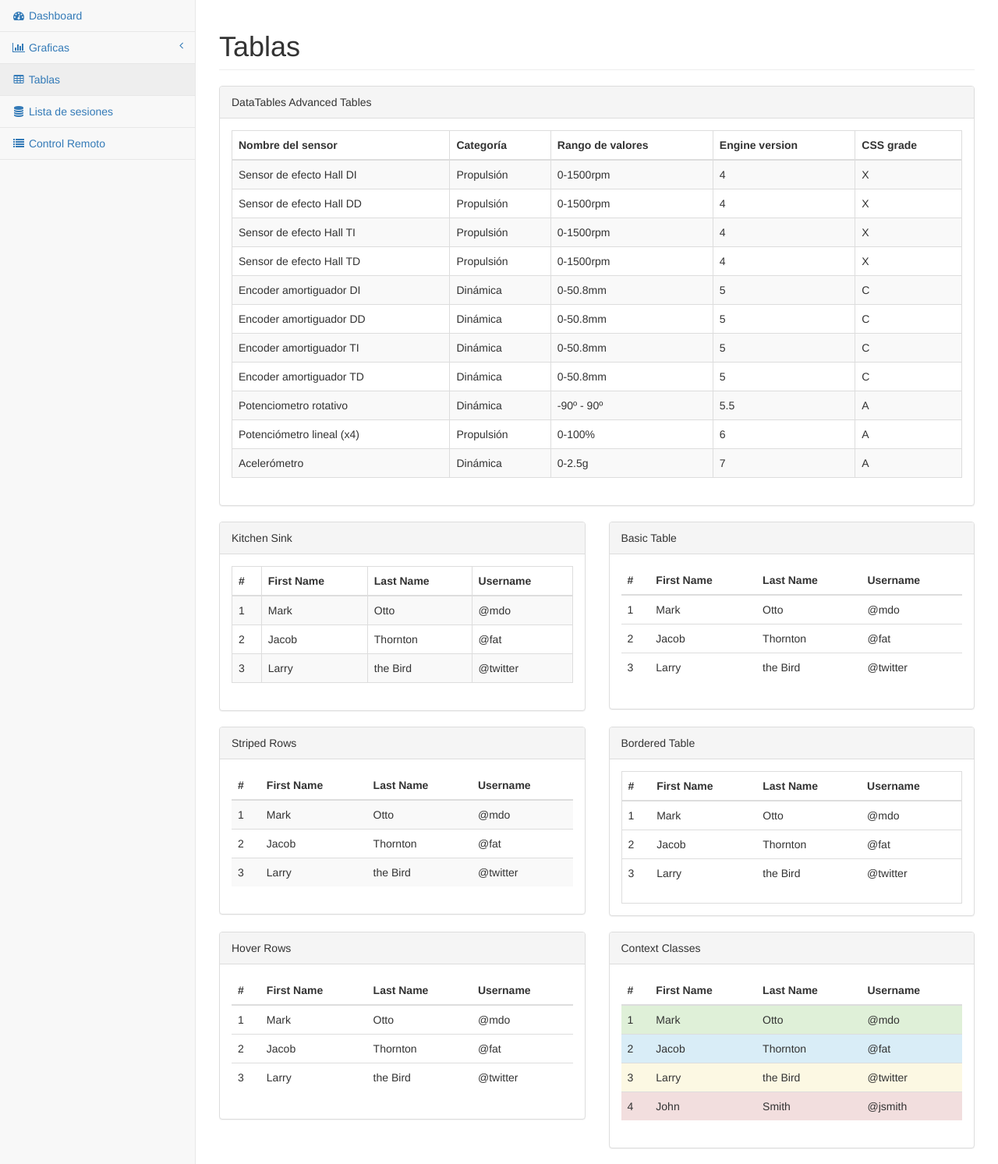
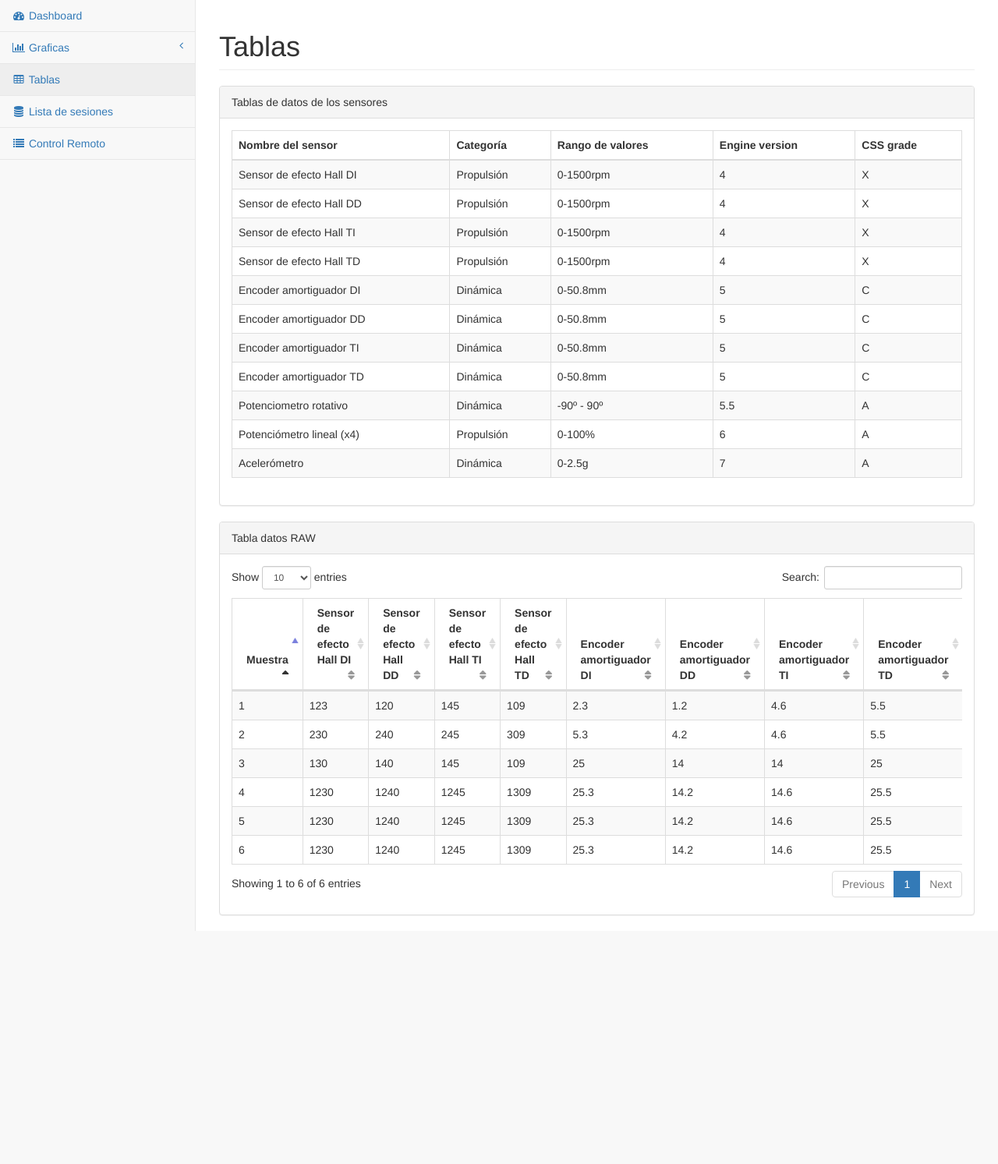
Before and after one commit to dpeite/JustTelemetry, a Flask app: page /tablas.html in a window 1280 px wide. Shown: the part 51-1544 px from the top of the page at 78% size. After the commit the page ends 1245 px from the top, so only its background shows below. Run offline with Flask 2, Linux system fonts and the light colour scheme; some libraries are stand-ins or nearby versions.

Commit message:
Añadidas tablas

```diff
--- a/app/templates/tablas.html
+++ b/app/templates/tablas.html
@@ -19,11 +19,11 @@
         <div class="col-lg-12">
             <div class="panel panel-default">
                 <div class="panel-heading">
-                    DataTables Advanced Tables
+                    Tablas de datos de los sensores
                 </div>
                 <!-- /.panel-heading -->
                 <div class="panel-body">
-                    <table width="100%" class="table table-striped table-bordered table-hover" id="dataTables-example">
+                    <table width="100%" class="table table-striped table-bordered table-hover">
                         <thead>
                             <tr>
                                 <th>Nombre del sensor</th>
@@ -123,286 +123,122 @@
     </div>
     <!-- /.row -->
     <div class="row">
-        <div class="col-lg-6">
+        <div class="col-lg-12">
             <div class="panel panel-default">
                 <div class="panel-heading">
-                    Kitchen Sink
+                    Tabla datos RAW
                 </div>
                 <!-- /.panel-heading -->
                 <div class="panel-body">
                     <div class="table-responsive">
-                        <table class="table table-striped table-bordered table-hover">
+                        <table class="table table-striped table-bordered table-hover" id="dataTables-example">
                             <thead>
-                                <tr>
-                                    <th>#</th>
-                                    <th>First Name</th>
-                                    <th>Last Name</th>
-                                    <th>Username</th>
+                                <tr role="row">
+                                    <th class="sorting-desc" tabindex="0" aria-controls="dataTables-example" rowspan="1" colspan="1" style="width: " aria-label="Número de muestras" aria-sort="descending">Muestra</th>
+                                    <th class="sorting-desc" tabindex="0" aria-controls="dataTables-example" rowspan="1" colspan="1" style="width: " aria-label="Ordenar de mayor a menor" aria-sort="descending">Sensor de efecto Hall DI</th>
+                                    <th class="sorting-desc" tabindex="0" aria-controls="dataTables-example" rowspan="1" colspan="1" style="width: " aria-label="Ordenar de mayor a menor" aria-sort="descending">Sensor de efecto Hall DD</th>
+                                    <th class="sorting-desc" tabindex="0" aria-controls="dataTables-example" rowspan="1" colspan="1" style="width: " aria-label="Ordenar de mayor a menor" aria-sort="descending">Sensor de efecto Hall TI</th>
+                                    <th class="sorting" tabindex="0" aria-controls="dataTables-example" rowspan="1" colspan="1" style="width: " aria-label="Ordenar de mayor a menor" aria-sort="descending">Sensor de efecto Hall TD</th>
+                                    <th class="sorting" tabindex="0" aria-controls="dataTables-example" rowspan="1" colspan="1" style="width: " aria-label="Ordenar de mayor a menor" aria-sort="descending">Encoder amortiguador DI</th>
+                                    <th class="sorting" tabindex="0" aria-controls="dataTables-example" rowspan="1" colspan="1" style="width: " aria-label="Ordenar de mayor a menor" aria-sort="descending">Encoder amortiguador DD</th>
+                                    <th class="sorting" tabindex="0" aria-controls="dataTables-example" rowspan="1" colspan="1" style="width: " aria-label="Ordenar de mayor a menor" aria-sort="descending">Encoder amortiguador TI</th>
+                                    <th class="sorting" tabindex="0" aria-controls="dataTables-example" rowspan="1" colspan="1" style="width: " aria-label="Ordenar de mayor a menor" aria-sort="descending">Encoder amortiguador TD</th>
+                                    <th class="sorting" tabindex="0" aria-controls="dataTables-example" rowspan="1" colspan="1" style="width: " aria-label="Ordenar de mayor a menor" aria-sort="descending">Potenciometro rotativo</th>
+                                    <th class="sorting" tabindex="0" aria-controls="dataTables-example" rowspan="1" colspan="1" style="width: " aria-label="Ordenar de mayor a menor" aria-sort="descending">Potenciómetro lineal (x4)</th>
+                                    <th class="sorting" tabindex="0" aria-controls="dataTables-example" rowspan="1" colspan="1" style="width: " aria-label="Ordenar de mayor a menor" aria-sort="descending">Acelerómetro</th>
                                 </tr>
+
                             </thead>
                             <tbody>
                                 <tr>
-                                    <td>1</td>
-                                    <td>Mark</td>
-                                    <td>Otto</td>
-                                    <td>@mdo</td>
+                                    <td>123</td>
+                                    <td>120</td>
+                                    <td>145</td>
+                                    <td>109</td>
+                                    <td>2.3</td>
+                                    <td>1.2</td>
+                                    <td>4.6</td>
+                                    <td>5.5</td>
+                                    <td>5</td>
+                                    <td>6</td>
+                                    <td>6</td>
+                                <tr>
+                                    <td>230</td>
+                                    <td>240</td>
+                                    <td>245</td>
+                                    <td>309</td>
+                                    <td>5.3</td>
+                                    <td>4.2</td>
+                                    <td>4.6</td>
+                                    <td>5.5</td>
+                                    <td>5</td>
+                                    <td>6</td>
+                                    <td>2</td>
                                 </tr>
                                 <tr>
-                                    <td>2</td>
-                                    <td>Jacob</td>
-                                    <td>Thornton</td>
-                                    <td>@fat</td>
+                                    <td>130</td>
+                                    <td>140</td>
+                                    <td>145</td>
+                                    <td>109</td>
+                                    <td>25</td>
+                                    <td>14</td>
+                                    <td>14</td>
+                                    <td>25</td>
+                                    <td>4</td>
+                                    <td>4</td>
+                                    <td>1.2</td>
                                 </tr>
                                 <tr>
-                                    <td>3</td>
-                                    <td>Larry</td>
-                                    <td>the Bird</td>
-                                    <td>@twitter</td>
+                                    <td>1230</td>
+                                    <td>1240</td>
+                                    <td>1245</td>
+                                    <td>1309</td>
+                                    <td>25.3</td>
+                                    <td>14.2</td>
+                                    <td>14.6</td>
+                                    <td>25.5</td>
+                                    <td>45</td>
+                                    <td>46</td>
+                                    <td>1.2</td>
+                                </tr>
+                                <tr>
+                                    <td>1230</td>
+                                    <td>1240</td>
+                                    <td>1245</td>
+                                    <td>1309</td>
+                                    <td>25.3</td>
+                                    <td>14.2</td>
+                                    <td>14.6</td>
+                                    <td>25.5</td>
+                                    <td>45</td>
+                                    <td>46</td>
+                                    <td>1.2</td>
+                                </tr>
+                                <tr>
+                                    <td>1230</td>
+                                    <td>1240</td>
+                                    <td>1245</td>
+                                    <td>1309</td>
+                                    <td>25.3</td>
+                                    <td>14.2</td>
+                                    <td>14.6</td>
+                                    <td>25.5</td>
+                                    <td>45</td>
+                                    <td>46</td>
+                                    <td>1.2</td>
                                 </tr>
                             </tbody>
                         </table>
-                    </div>
-                    <!-- /.table-responsive -->
-                </div>
-                <!-- /.panel-body -->
-            </div>
-            <!-- /.panel -->
-        </div>
-        <!-- /.col-lg-6 -->
-        <div class="col-lg-6">
-            <div class="panel panel-default">
-                <div class="panel-heading">
-                    Basic Table
-                </div>
-                <!-- /.panel-heading -->
-                <div class="panel-body">
-                    <div class="table-responsive">
-                        <table class="table">
-                            <thead>
-                                <tr>
-                                    <th>#</th>
-                                    <th>First Name</th>
-                                    <th>Last Name</th>
-                                    <th>Username</th>
-                                </tr>
-                            </thead>
-                            <tbody>
-                                <tr>
-                                    <td>1</td>
-                                    <td>Mark</td>
-                                    <td>Otto</td>
-                                    <td>@mdo</td>
-                                </tr>
-                                <tr>
-                                    <td>2</td>
-                                    <td>Jacob</td>
-                                    <td>Thornton</td>
-                                    <td>@fat</td>
-                                </tr>
-                                <tr>
-                                    <td>3</td>
-                                    <td>Larry</td>
-                                    <td>the Bird</td>
-                                    <td>@twitter</td>
-                                </tr>
-                            </tbody>
-                        </table>
-                    </div>
-                    <!-- /.table-responsive -->
-                </div>
-                <!-- /.panel-body -->
-            </div>
-            <!-- /.panel -->
-        </div>
-        <!-- /.col-lg-6 -->
-    </div>
-    <!-- /.row -->
-    <div class="row">
-        <div class="col-lg-6">
-            <div class="panel panel-default">
-                <div class="panel-heading">
-                    Striped Rows
-                </div>
-                <!-- /.panel-heading -->
-                <div class="panel-body">
-                    <div class="table-responsive">
-                        <table class="table table-striped">
-                            <thead>
-                                <tr>
-                                    <th>#</th>
-                                    <th>First Name</th>
-                                    <th>Last Name</th>
-                                    <th>Username</th>
-                                </tr>
-                            </thead>
-                            <tbody>
-                                <tr>
-                                    <td>1</td>
-                                    <td>Mark</td>
-                                    <td>Otto</td>
-                                    <td>@mdo</td>
-                                </tr>
-                                <tr>
-                                    <td>2</td>
-                                    <td>Jacob</td>
-                                    <td>Thornton</td>
-                                    <td>@fat</td>
-                                </tr>
-                                <tr>
-                                    <td>3</td>
-                                    <td>Larry</td>
-                                    <td>the Bird</td>
-                                    <td>@twitter</td>
-                                </tr>
-                            </tbody>
-                        </table>
-                    </div>
-                    <!-- /.table-responsive -->
-                </div>
-                <!-- /.panel-body -->
-            </div>
-            <!-- /.panel -->
-        </div>
-        <!-- /.col-lg-6 -->
-        <div class="col-lg-6">
-            <div class="panel panel-default">
-                <div class="panel-heading">
-                    Bordered Table
-                </div>
-                <!-- /.panel-heading -->
-                <div class="panel-body">
-                    <div class="table-responsive table-bordered">
-                        <table class="table">
-                            <thead>
-                                <tr>
-                                    <th>#</th>
-                                    <th>First Name</th>
-                                    <th>Last Name</th>
-                                    <th>Username</th>
-                                </tr>
-                            </thead>
-                            <tbody>
-                                <tr>
-                                    <td>1</td>
-                                    <td>Mark</td>
-                                    <td>Otto</td>
-                                    <td>@mdo</td>
-                                </tr>
-                                <tr>
-                                    <td>2</td>
-                                    <td>Jacob</td>
-                                    <td>Thornton</td>
-                                    <td>@fat</td>
-                                </tr>
-                                <tr>
-                                    <td>3</td>
-                                    <td>Larry</td>
-                                    <td>the Bird</td>
-                                    <td>@twitter</td>
-                                </tr>
-                            </tbody>
-                        </table>
-                    </div>
-                    <!-- /.table-responsive -->
-                </div>
-                <!-- /.panel-body -->
-            </div>
-            <!-- /.panel -->
-        </div>
-        <!-- /.col-lg-6 -->
-    </div>
-    <!-- /.row -->
-    <div class="row">
-        <div class="col-lg-6">
-            <div class="panel panel-default">
-                <div class="panel-heading">
-                    Hover Rows
-                </div>
-                <!-- /.panel-heading -->
-                <div class="panel-body">
-                    <div class="table-responsive">
-                        <table class="table table-hover">
-                            <thead>
-                                <tr>
-                                    <th>#</th>
-                                    <th>First Name</th>
-                                    <th>Last Name</th>
-                                    <th>Username</th>
-                                </tr>
-                            </thead>
-                            <tbody>
-                                <tr>
-                                    <td>1</td>
-                                    <td>Mark</td>
-                                    <td>Otto</td>
-                                    <td>@mdo</td>
-                                </tr>
-                                <tr>
-                                    <td>2</td>
-                                    <td>Jacob</td>
-                                    <td>Thornton</td>
-                                    <td>@fat</td>
-                                </tr>
-                                <tr>
-                                    <td>3</td>
-                                    <td>Larry</td>
-                                    <td>the Bird</td>
-                                    <td>@twitter</td>
-                                </tr>
-                            </tbody>
-                        </table>
-                    </div>
-                    <!-- /.table-responsive -->
-                </div>
-                <!-- /.panel-body -->
-            </div>
-            <!-- /.panel -->
-        </div>
-        <!-- /.col-lg-6 -->
-        <div class="col-lg-6">
-            <div class="panel panel-default">
-                <div class="panel-heading">
-                    Context Classes
-                </div>
-                <!-- /.panel-heading -->
-                <div class="panel-body">
-                    <div class="table-responsive">
-                        <table class="table">
-                            <thead>
-                                <tr>
-                                    <th>#</th>
-                                    <th>First Name</th>
-                                    <th>Last Name</th>
-                                    <th>Username</th>
-                                </tr>
-                            </thead>
-                            <tbody>
-                                <tr class="success">
-                                    <td>1</td>
-                                    <td>Mark</td>
-                                    <td>Otto</td>
-                                    <td>@mdo</td>
-                                </tr>
-                                <tr class="info">
-                                    <td>2</td>
-                                    <td>Jacob</td>
-                                    <td>Thornton</td>
-                                    <td>@fat</td>
-                                </tr>
-                                <tr class="warning">
-                                    <td>3</td>
-                                    <td>Larry</td>
-                                    <td>the Bird</td>
-                                    <td>@twitter</td>
-                                </tr>
-                                <tr class="danger">
-                                    <td>4</td>
-                                    <td>John</td>
-                                    <td>Smith</td>
-                                    <td>@jsmith</td>
-                                </tr>
-                            </tbody>
-                        </table>
+                        <script>
+                            var tables = document.getElementsByTagName('table');
+                            var table = tables[tables.length - 1];
+                            var rows = table.rows;
+                            for(var i = 1, td; i < rows.length; i++){
+                                td = document.createElement('td');
+                                td.appendChild(document.createTextNode(i));
+                                rows[i].insertBefore(td, rows[i].firstChild);
+                            }
+                        </script>
                     </div>
                     <!-- /.table-responsive -->
                 </div>
@@ -416,14 +252,15 @@
 </div>
 <!-- /#page-wrapper -->
 
+<!-- /#wrapper -->
+
+
+
+<!-- Custom Theme JavaScript -->
+<script src="static/js/sb-admin-2.js"></script>
+
 <!-- Page-Level Demo Scripts - Tables - Use for reference -->
-<script>
-    $(document).ready(function() {
-        $('#dataTables-example').DataTable({
-            responsive: true
-        });
-    });
-</script>
+
 
 {% endblock %}
 
@@ -435,8 +272,29 @@
 
 {% block javascript %}
 {{ super() }}
+<!-- jQuery -->
+<script src="static/js/jquery/jquery.min.js"></script>
+
+<!-- Bootstrap Core JavaScript -->
+<script src="static/js/bootstrap/js/bootstrap.min.js"></script>
+
+<!-- Metis Menu Plugin JavaScript -->
+<script src="static/js/metisMenu/metisMenu.min.js"></script>
+
+<!-- DataTables JavaScript -->
+<script src="static/js/datatables/js/jquery.dataTables.min.js"></script>
+<script src="static/js/datatables-plugins/dataTables.bootstrap.min.js"></script>
+<!--<script src="static/js/datatables-responsive/dataTables.responsive.js"></script>-->
+
 <!-- Morris Charts JavaScript -->
 <script src="static/js/raphael/raphael.min.js"></script>
 <script src="static/js/morrisjs/morris.min.js"></script>
 <script src="static/js/data/morris-data.js"></script>
+<script>
+    $(document).ready(function() {
+        $('#dataTables-example').DataTable({
+            responsive: true
+        });
+    });
+</script>
 {% endblock %}
```
